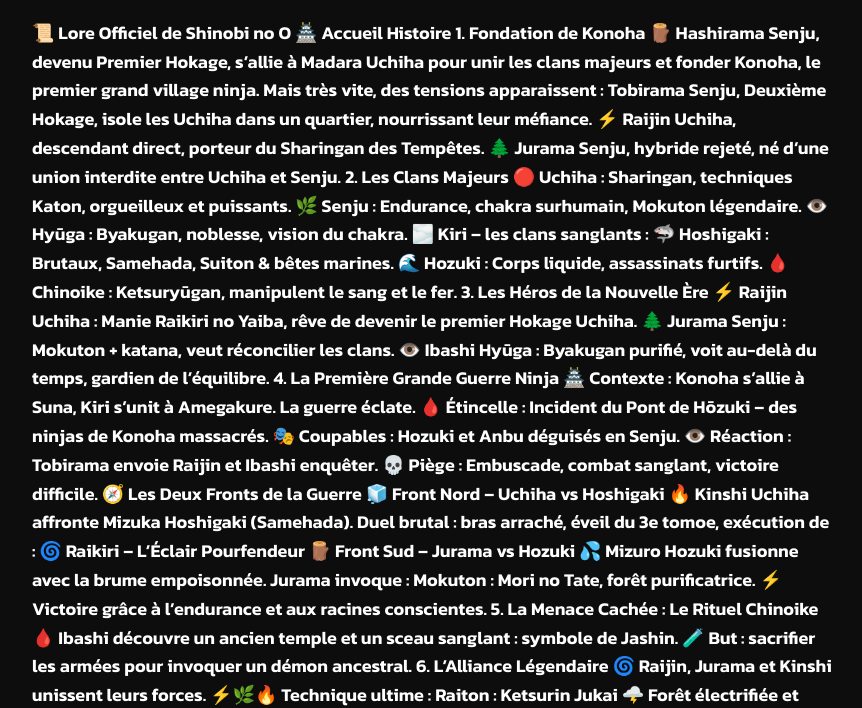
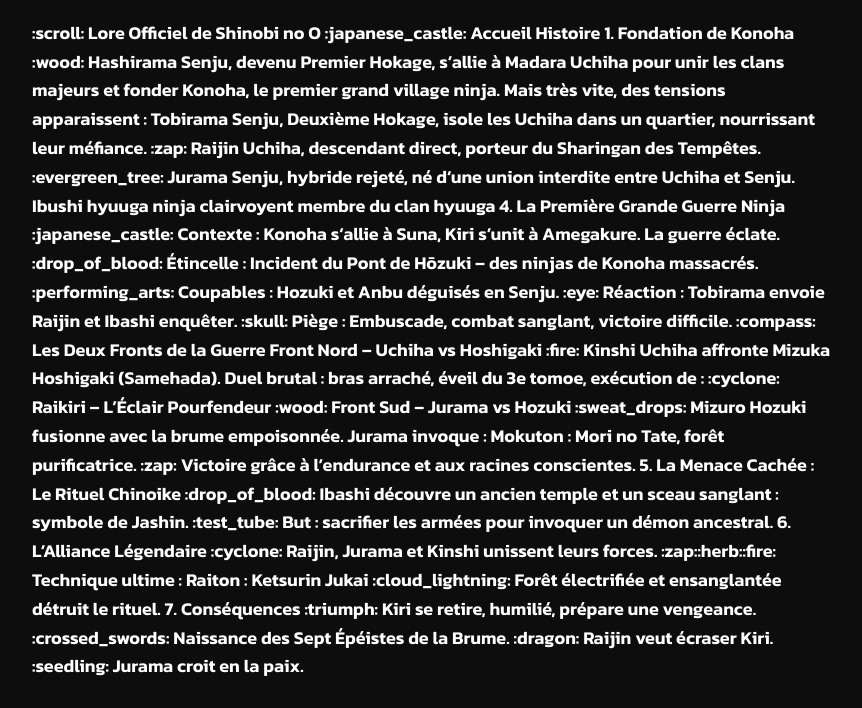
Before and after one commit to ShinobinoO/NinjaRP, a plain HTML site: page Lore.html in a window 1280 px wide. Shown: the part 92-800 px from the top of the page, without its empty margins (208-1070 px from the left). Drawn offline with Linux system fonts and the light colour scheme.

Commit message:
Update Lore.html

```diff
--- a/Lore.html
+++ b/Lore.html
@@ -44,58 +44,58 @@
   <h1>📖 Lore de Shinobi no Ō</h1>
 
   <p>
-    📜 Lore Officiel de Shinobi no O 🏯
-    Accueil Histoire
+    :scroll: Lore Officiel de Shinobi no O :japanese_castle:
+
+Accueil Histoire
     1. Fondation de Konoha
-    🪵 Hashirama Senju, devenu Premier Hokage, s’allie à Madara Uchiha pour unir les clans majeurs et fonder Konoha, le premier grand village ninja. Mais très vite, des tensions apparaissent : Tobirama Senju, Deuxième Hokage, isole les Uchiha dans un quartier, nourrissant leur méfiance.
+    :wood: Hashirama Senju, devenu Premier Hokage, s’allie à Madara Uchiha pour unir les clans majeurs et fonder Konoha, le premier grand village ninja. Mais très vite, des tensions apparaissent : Tobirama Senju, Deuxième Hokage, isole les Uchiha dans un quartier, nourrissant leur méfiance.
 
-    ⚡ Raijin Uchiha, descendant direct, porteur du Sharingan des Tempêtes.
-    🌲 Jurama Senju, hybride rejeté, né d’une union interdite entre Uchiha et Senju.
 
-    2. Les Clans Majeurs
-    🔴 Uchiha : Sharingan, techniques Katon, orgueilleux et puissants.
-    🌿 Senju : Endurance, chakra surhumain, Mokuton légendaire.
-    👁️ Hyūga : Byakugan, noblesse, vision du chakra.
-    🌫️ Kiri – les clans sanglants :
-    🦈 Hoshigaki : Brutaux, Samehada, Suiton & bêtes marines.
-    🌊 Hozuki : Corps liquide, assassinats furtifs.
-    🩸 Chinoike : Ketsuryūgan, manipulent le sang et le fer.
-    3. Les Héros de la Nouvelle Ère
-    ⚡ Raijin Uchiha : Manie Raikiri no Yaiba, rêve de devenir le premier Hokage Uchiha.
-    🌲 Jurama Senju : Mokuton + katana, veut réconcilier les clans.
-    👁️ Ibashi Hyūga : Byakugan purifié, voit au-delà du temps, gardien de l’équilibre.
+:zap: Raijin Uchiha, descendant direct, porteur du Sharingan des Tempêtes.
+    :evergreen_tree: Jurama Senju, hybride rejeté, né d’une union interdite entre Uchiha et Senju.
+    Ibushi hyuuga ninja clairvoyent membre du clan hyuuga
 
-    4. La Première Grande Guerre Ninja
-    🏯 Contexte : Konoha s’allie à Suna, Kiri s’unit à Amegakure. La guerre éclate.
-    🩸 Étincelle : Incident du Pont de Hōzuki – des ninjas de Konoha massacrés.
-    🎭 Coupables : Hozuki et Anbu déguisés en Senju.
-    👁️ Réaction : Tobirama envoie Raijin et Ibashi enquêter.
-    💀 Piège : Embuscade, combat sanglant, victoire difficile.
 
-    🧭 Les Deux Fronts de la Guerre
-    🧊 Front Nord – Uchiha vs Hoshigaki
-    🔥 Kinshi Uchiha affronte Mizuka Hoshigaki (Samehada).
+
+
+
+4. La Première Grande Guerre Ninja
+    :japanese_castle: Contexte : Konoha s’allie à Suna, Kiri s’unit à Amegakure. La guerre éclate.
+    :drop_of_blood: Étincelle : Incident du Pont de Hōzuki – des ninjas de Konoha massacrés.
+    :performing_arts: Coupables : Hozuki et Anbu déguisés en Senju.
+    :eye: Réaction : Tobirama envoie Raijin et Ibashi enquêter.
+    :skull: Piège : Embuscade, combat sanglant, victoire difficile.
+
+
+
+:compass: Les Deux Fronts de la Guerre
+     Front Nord – Uchiha vs Hoshigaki
+    :fire: Kinshi Uchiha affronte Mizuka Hoshigaki (Samehada).
     Duel brutal : bras arraché, éveil du 3e tomoe, exécution de :
-    🌀 Raikiri – L’Éclair Pourfendeur
+    :cyclone: Raikiri – L’Éclair Pourfendeur
 
-    🪵 Front Sud – Jurama vs Hozuki
-    💦 Mizuro Hozuki fusionne avec la brume empoisonnée.
+
+:wood: Front Sud – Jurama vs Hozuki
+    :sweat_drops: Mizuro Hozuki fusionne avec la brume empoisonnée.
     Jurama invoque : Mokuton : Mori no Tate, forêt purificatrice.
-    ⚡ Victoire grâce à l’endurance et aux racines conscientes.
+    :zap: Victoire grâce à l’endurance et aux racines conscientes.
 
-    5. La Menace Cachée : Le Rituel Chinoike
-    🩸 Ibashi découvre un ancien temple et un sceau sanglant : symbole de Jashin.
-    🧪 But : sacrifier les armées pour invoquer un démon ancestral.
 
-    6. L’Alliance Légendaire
-    🌀 Raijin, Jurama et Kinshi unissent leurs forces.
-    ⚡🌿🔥 Technique ultime : Raiton : Ketsurin Jukai
-    🌩️ Forêt électrifiée et ensanglantée détruit le rituel.
+5. La Menace Cachée : Le Rituel Chinoike
+    :drop_of_blood: Ibashi découvre un ancien temple et un sceau sanglant : symbole de Jashin.
+    :test_tube: But : sacrifier les armées pour invoquer un démon ancestral.
 
-    7. Conséquences
-    😤 Kiri se retire, humilié, prépare une vengeance.
-    ⚔️ Naissance des Sept Épéistes de la Brume.
-    🐉 Raijin veut écraser Kiri. 🌱 Jurama croit en la paix..</em>
+
+6. L’Alliance Légendaire
+    :cyclone: Raijin, Jurama et Kinshi unissent leurs forces.
+    :zap::herb::fire: Technique ultime : Raiton : Ketsurin Jukai
+    :cloud_lightning: Forêt électrifiée et ensanglantée détruit le rituel.
+
+
+7. Conséquences
+    :triumph: Kiri se retire, humilié, prépare une vengeance.
+    :crossed_swords: Naissance des Sept Épéistes de la Brume.
+    :dragon: Raijin veut écraser Kiri. :seedling: Jurama croit en la paix.</em>
   </p>
 
   <a href="index.html">← Retour à l'accueil</a>
```
